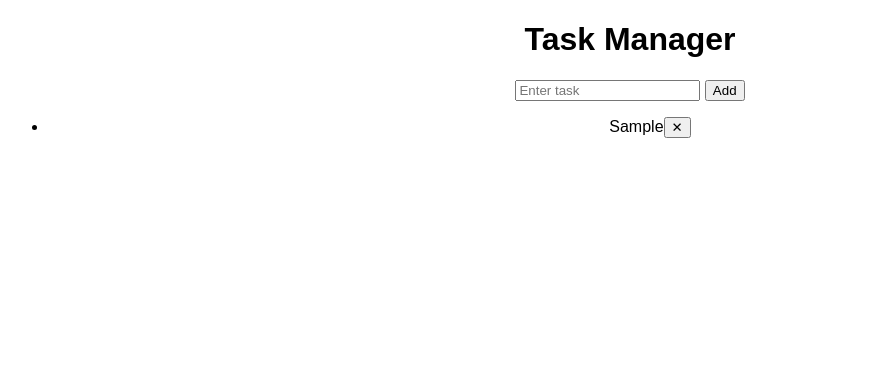
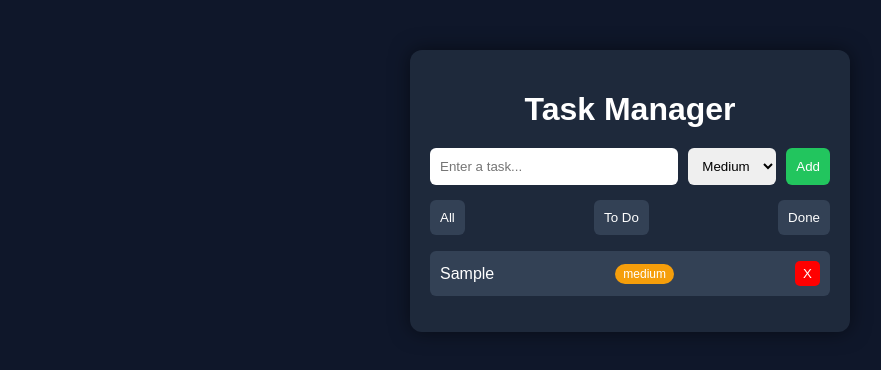
Before and after one commit to JAYAPRAKASH093/task-manager, a plain HTML site: page index.html in a window 1280 px wide. Both pictures are taken after typing "Sample" into the empty fields and a click on the button "Add". Shown: the whole page, without its empty margins (10-891 px from the left). Drawn offline with Linux system fonts and the light colour scheme.

Commit message:
feat: Added add and delete option in task manager

```diff
--- a/app.js
+++ /dev/null
@@ -1,21 +0,0 @@
-function addTask() {
-    const input = document.getElementById("taskInput");
-    const taskText = input.value.trim();
-
-    if (taskText === "") {
-        alert("Task cannot be empty");
-        return;
-    }
-
-    const li = document.createElement("li");
-    li.textContent = taskText;
-
-    const btn = document.createElement("button");
-    btn.textContent = "✕";
-    btn.onclick = () => li.remove();
-
-    li.appendChild(btn);
-    document.getElementById("taskList").appendChild(li);
-
-    input.value = "";
-}
--- a/index.html
+++ b/index.html
@@ -1,20 +1,42 @@
 <!DOCTYPE html>
-<html>
+<html lang="en">
 
 <head>
+    <meta charset="UTF-8">
     <title>Task Manager</title>
     <link rel="stylesheet" href="style.css">
 </head>
 
 <body>
-    <h1>Task Manager</h1>
 
-    <input type="text" id="taskInput" placeholder="Enter task">
-    <button onclick="addTask()">Add</button>
+    <div class="container">
+        <h1>Task Manager</h1>
 
-    <ul id="taskList"></ul>
+        <!-- Input Section -->
+        <div class="input-section">
+            <input type="text" id="taskInput" placeholder="Enter a task..." />
 
-    <script src="app.js"></script>
+            <select id="priority">
+                <option value="high">High</option>
+                <option value="medium" selected>Medium</option>
+                <option value="low">Low</option>
+            </select>
+
+            <button onclick="addTask()">Add</button>
+        </div>
+
+        <!-- Filters -->
+        <div class="filters">
+            <button onclick="filterTasks('all')">All</button>
+            <button onclick="filterTasks('todo')">To Do</button>
+            <button onclick="filterTasks('done')">Done</button>
+        </div>
+
+        <!-- Task List -->
+        <ul id="taskList"></ul>
+    </div>
+
+    <script src="script.js"></script>
 </body>
 
 </html>
--- /dev/null
+++ b/script.js
@@ -0,0 +1,61 @@
+let tasks = [];
+let currentFilter = "all";
+
+function addTask() {
+    const input = document.getElementById("taskInput");
+    const priority = document.getElementById("priority").value;
+
+    if (input.value.trim() === "") {
+        alert("Task cannot be empty!");
+        return;
+    }
+
+    tasks.push({
+        text: input.value,
+        priority: priority,
+        done: false
+    });
+
+    input.value = "";
+    renderTasks();
+}
+
+function renderTasks() {
+    const list = document.getElementById("taskList");
+    list.innerHTML = "";
+
+    tasks
+        .filter(task => {
+            if (currentFilter === "done") return task.done;
+            if (currentFilter === "todo") return !task.done;
+            return true;
+        })
+        .forEach((task, index) => {
+            const li = document.createElement("li");
+
+            li.className = task.done ? "done" : "";
+
+            li.innerHTML = `
+        <span onclick="toggleDone(${index})">${task.text}</span>
+        <span class="priority ${task.priority}">${task.priority}</span>
+        <button class="delete-btn" onclick="deleteTask(${index})">X</button>
+      `;
+
+            list.appendChild(li);
+        });
+}
+
+function toggleDone(index) {
+    tasks[index].done = !tasks[index].done;
+    renderTasks();
+}
+
+function deleteTask(index) {
+    tasks.splice(index, 1);
+    renderTasks();
+}
+
+function filterTasks(filter) {
+    currentFilter = filter;
+    renderTasks();
+}
--- a/style.css
+++ b/style.css
@@ -1,8 +1,104 @@
 body {
-  font-family: Arial;
+  background: #0f172a;
+  color: white;
+  font-family: Arial, sans-serif;
+  display: flex;
+  justify-content: center;
+  margin-top: 50px;
+}
+
+.container {
+  width: 400px;
+  background: #1e293b;
+  padding: 20px;
+  border-radius: 12px;
+  box-shadow: 0 0 20px rgba(0,0,0,0.5);
+}
+
+h1 {
   text-align: center;
+  margin-bottom: 20px;
+}
+
+.input-section {
+  display: flex;
+  gap: 10px;
+}
+
+input {
+  flex: 1;
+  padding: 10px;
+  border-radius: 6px;
+  border: none;
+}
+
+select, button {
+  padding: 10px;
+  border-radius: 6px;
+  border: none;
+}
+
+button {
+  background: #22c55e;
+  color: white;
+  cursor: pointer;
+}
+
+button:hover {
+  background: #16a34a;
+}
+
+.filters {
+  margin: 15px 0;
+  display: flex;
+  justify-content: space-between;
+}
+
+.filters button {
+  background: #334155;
+}
+
+ul {
+  list-style: none;
+  padding: 0;
 }
 
 li {
-  margin: 10px;
+  background: #334155;
+  margin: 10px 0;
+  padding: 10px;
+  border-radius: 6px;
+  display: flex;
+  justify-content: space-between;
+  align-items: center;
 }
+
+.done {
+  text-decoration: line-through;
+  opacity: 0.6;
+}
+
+.priority {
+  padding: 3px 8px;
+  border-radius: 10px;
+  font-size: 12px;
+}
+
+.high {
+  background: #ef4444;
+}
+
+.medium {
+  background: #f59e0b;
+}
+
+.low {
+  background: #22c55e;
+}
+
+.delete-btn {
+  background: red;
+  padding: 5px 8px;
+  border-radius: 5px;
+  cursor: pointer;
+}
```
